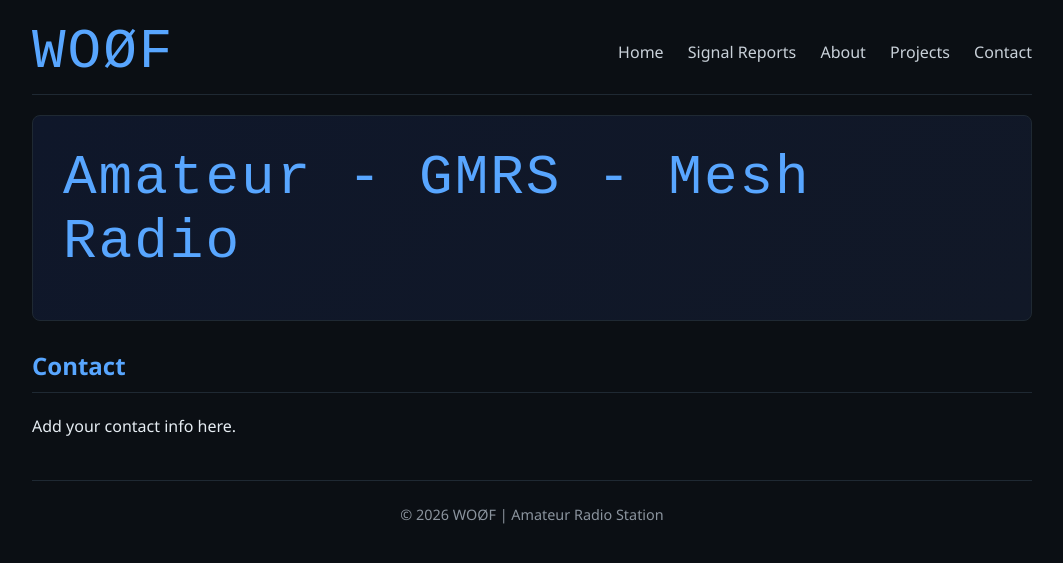
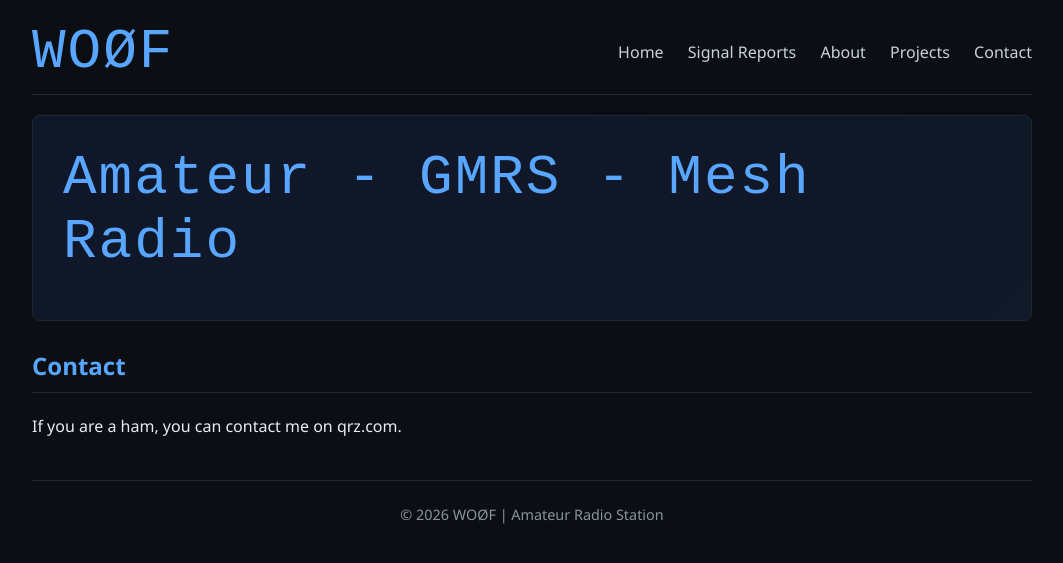
Before and after one commit to Lymitliss/Lymitliss.github.io, a Jekyll site: the page built from contact.md, in a window 1280 px wide. Shown: the top 563 px of the page, without its empty margins (108-1171 px from the left). Built offline with Jekyll 4.4.1, drawn with Linux system fonts in a browser that asks for light colours.

Commit message:
Update contact.md

```diff
--- a/contact.md
+++ b/contact.md
@@ -5,4 +5,4 @@ title: Contact
 
 ## Contact
 
-Add your contact info here.
+If you are a ham, you can contact me on qrz.com.
```
